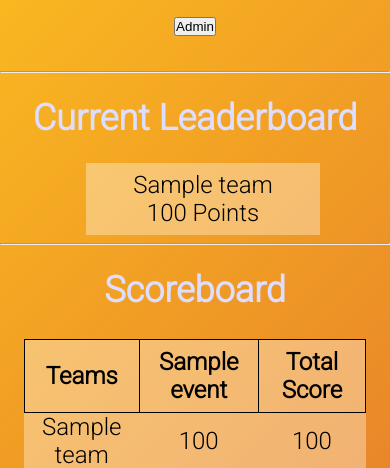
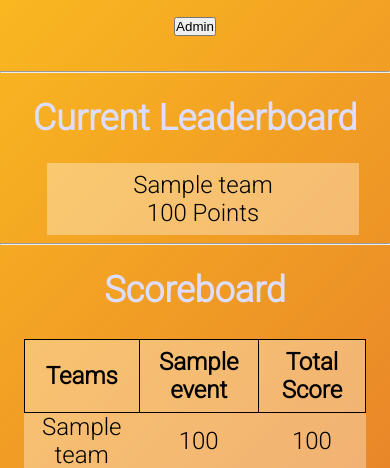
Before and after one commit to nimoooos/Guadalcanal-Cup-Scoring, a Flask app: page / in a window 390 px wide. Shown: the part 256-724 px from the top of the page. Run offline with Flask 3, Linux system fonts and the light colour scheme; tables that the repository leaves empty hold one stand-in row (values such as "Sample post").

Commit message:
Update style.css
More mobile friendly

```diff
--- a/static/style.css
+++ b/static/style.css
@@ -31,8 +31,8 @@ body{
 
 .battalion-holder{
     padding: 0;
-    margin-left: 20%;
-    margin-right: 20%;
+    margin-left: 10%;
+    margin-right: 10%;
     justify-content: center;
 }
 
```
